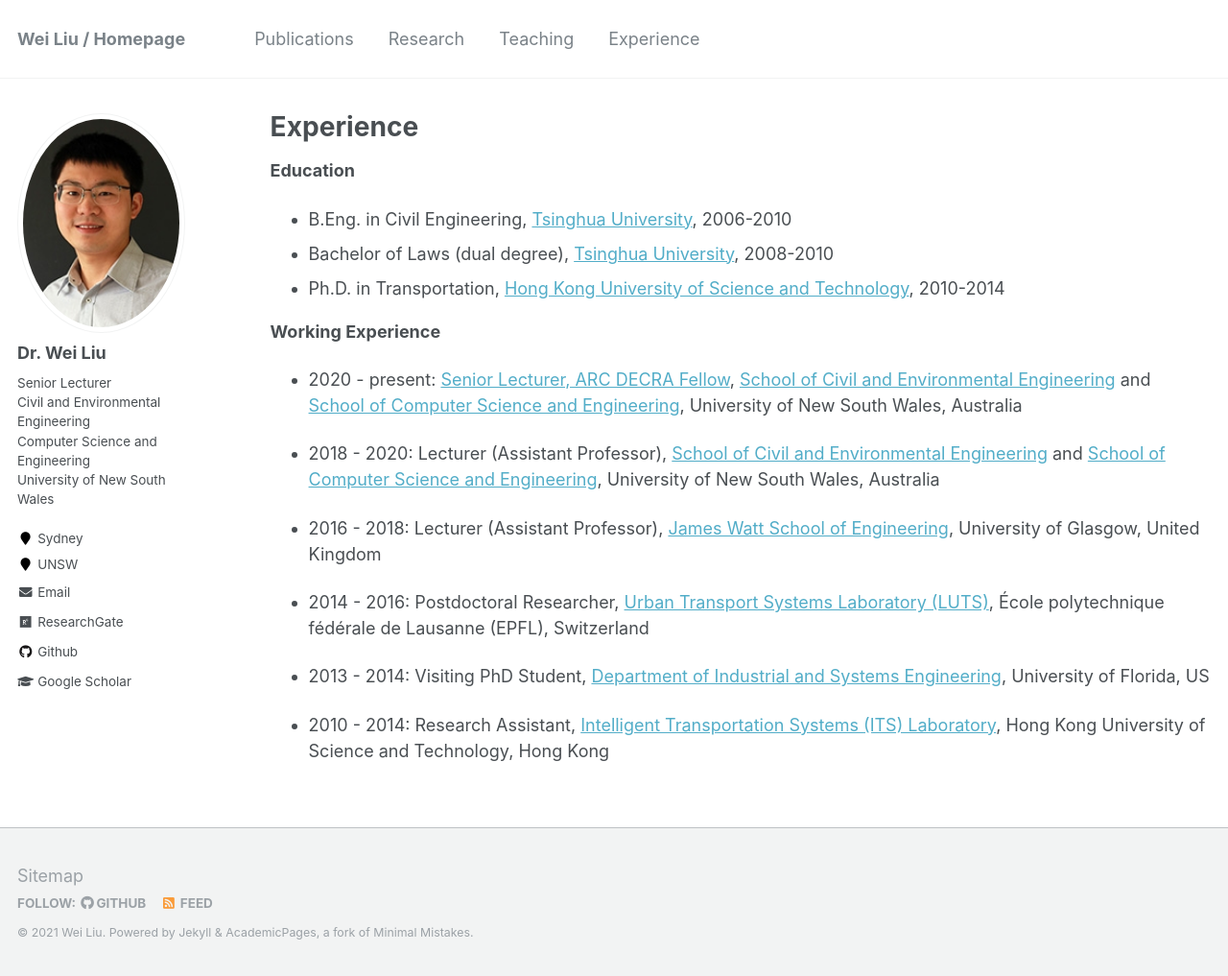
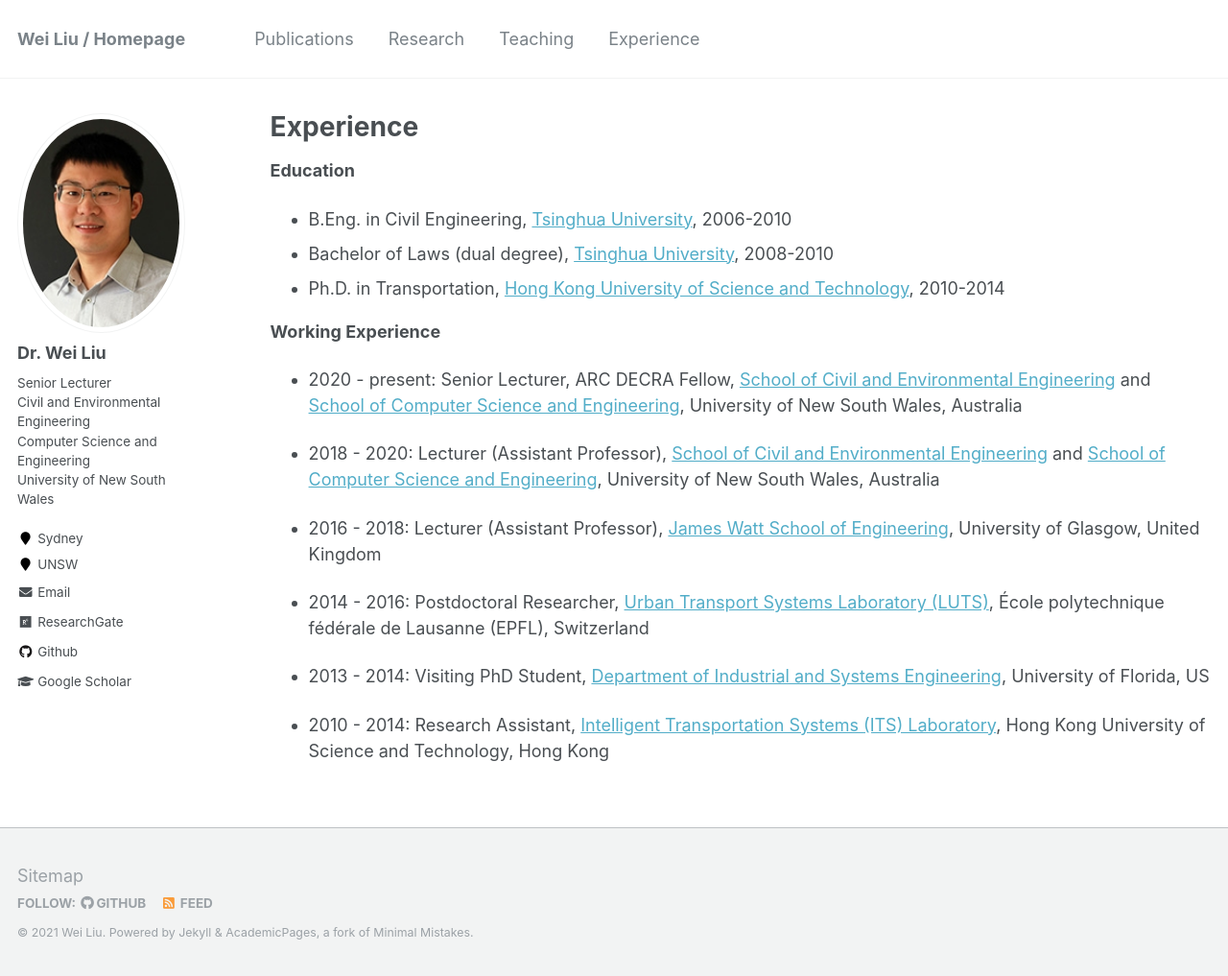
Before and after one commit to weiliu2016/weiliu2016.github.io, a Jekyll site: the page built from _pages/experience.md, in a window 1280 px wide and 1017 px high. Shown: the whole window at 96% size. Built offline with Jekyll 4.4.1, drawn with Linux system fonts in a browser that asks for light colours; part of the change alters nothing that is shown.

```diff
--- a/_pages/experience.md
+++ b/_pages/experience.md
@@ -17,7 +17,7 @@ redirect_from:
 
 **Working Experience**
 
-* 2020 - present: [Senior Lecturer, ARC DECRA Fellow](https://research.unsw.edu.au/people/dr-wei-liu), [School of Civil and Environmental Engineering](https://www.engineering.unsw.edu.au/civil-engineering/staff/wei-liu) and [School of Computer Science and Engineering](https://www.engineering.unsw.edu.au/computer-science-engineering/lecturer-wei-liu), University of New South Wales, Australia
+* 2020 - present: Senior Lecturer, ARC DECRA Fellow, [School of Civil and Environmental Engineering](https://www.engineering.unsw.edu.au/civil-engineering/staff/wei-liu) and [School of Computer Science and Engineering](https://www.engineering.unsw.edu.au/computer-science-engineering/lecturer-wei-liu), University of New South Wales, Australia
 
 * 2018 - 2020: Lecturer (Assistant Professor), [School of Civil and Environmental Engineering](https://www.engineering.unsw.edu.au/civil-engineering/staff/wei-liu) and [School of Computer Science and Engineering](https://www.engineering.unsw.edu.au/computer-science-engineering/lecturer-wei-liu), University of New South Wales, Australia
 
```
